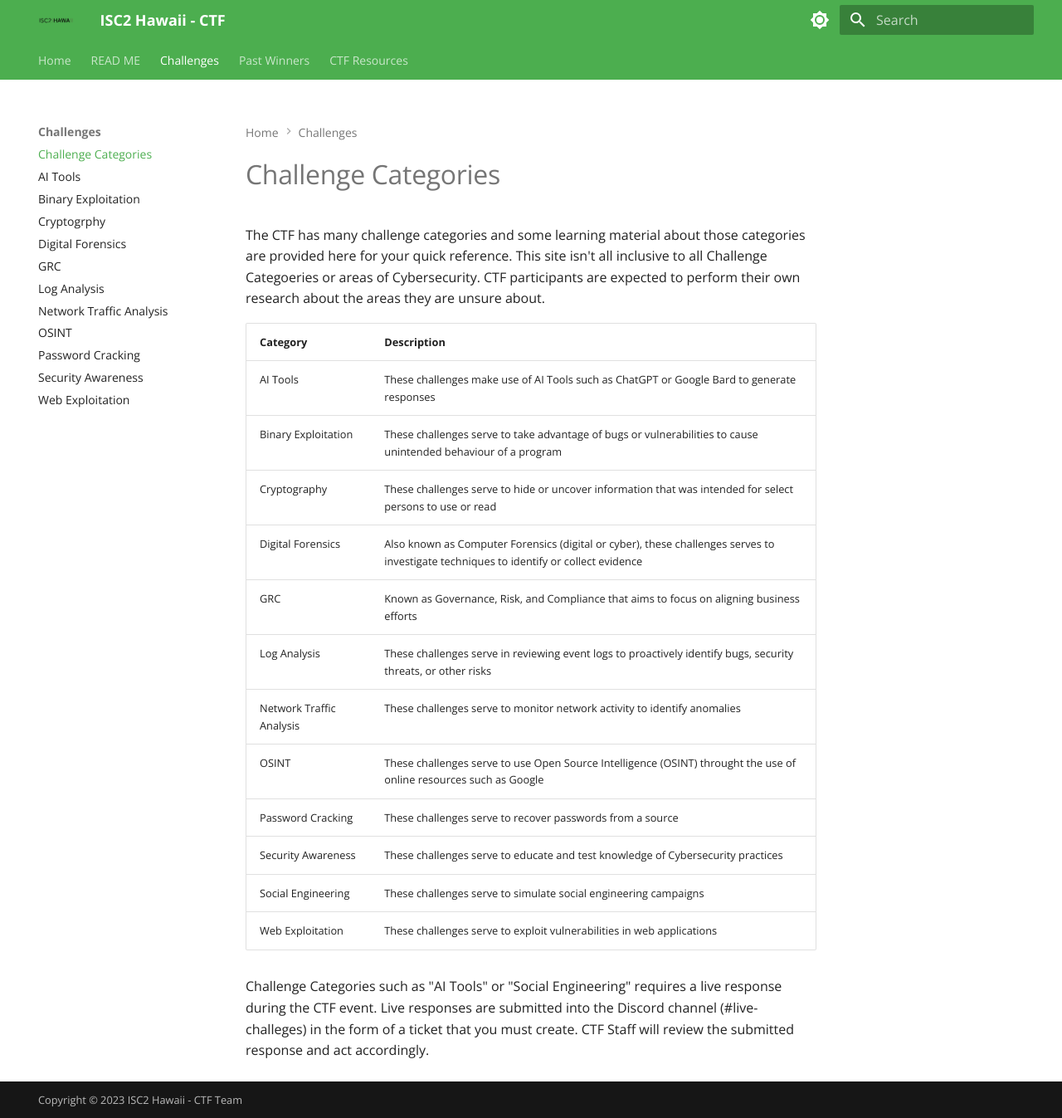
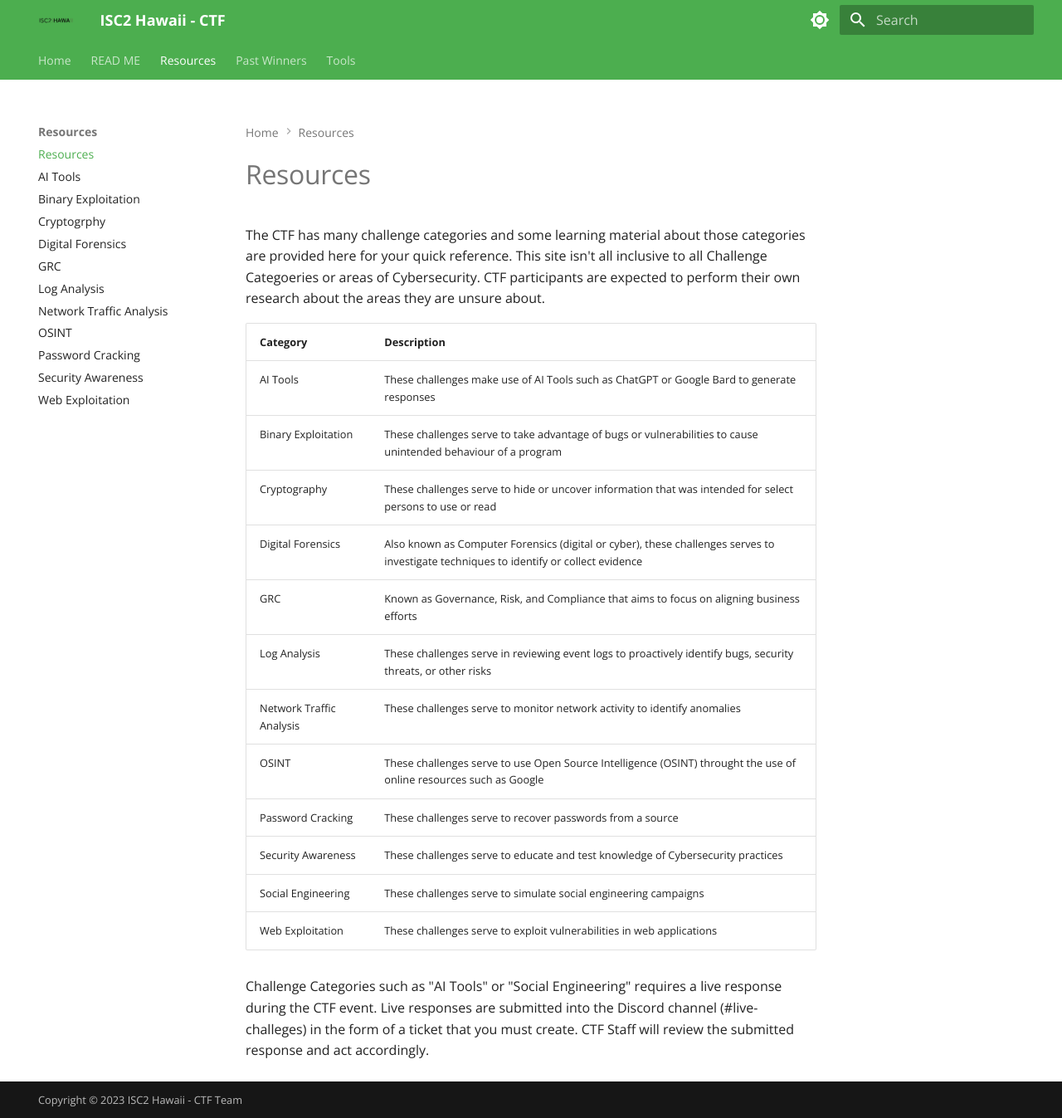
Before and after one commit to isc2hawaiichapter/ctf, an MkDocs documentation site: the page built from docs/resources.md, in a window 1280 px wide and 1347 px high. Shown: the whole window at 83% size. Built offline with MkDocs 1.6.1 and Material for MkDocs 9.7.7, drawn with Linux system fonts in a browser that asks for light colours.

Commit message:
Updated pages

```diff
--- a/docs/challenges.md
+++ b/docs/resources.md
@@ -1,4 +1,4 @@
-# Challenge Categories
+# Resources
 
 The CTF has many challenge categories and some learning material about those categories are provided here for your quick reference. This site isn't all inclusive to all Challenge Categoeries or areas of Cybersecurity. CTF participants are expected to perform their own research about the areas they are unsure about.
 
--- a/docs/ctfresources.md
+++ b/docs/tools.md
@@ -1,4 +1,4 @@
-# CTF Resources
+# Tools
 
 Most of our challenges can be completed without the need of downloading and installing custom tools. The following list below, contains some of the various online tools that can be used to solve our challenges. There will be some tools where you must have a Windows or Kali OS to use and solve the challenge.
 
--- a/mkdocs.yml
+++ b/mkdocs.yml
@@ -68,8 +68,8 @@ copyright: Copyright &copy; 2023 ISC2 Hawaii - CTF Team
 nav:
   - Home: index.md
   - READ ME: introduction.md
-  - Challenges:
-    - challenges.md
+  - Resources:
+    - resources.md
     - AI Tools: subaitools.md
     - Binary Exploitation: subbinaryexploitation.md
     - Cryptogrphy: subcryptography.md
@@ -82,4 +82,4 @@ nav:
     - Security Awareness: subsecawareness.md
     - Web Exploitation: subwebexploitation.md
   - Past Winners: winners.md
-  - CTF Resources: ctfresources.md
+  - Tools: tools.md
```
